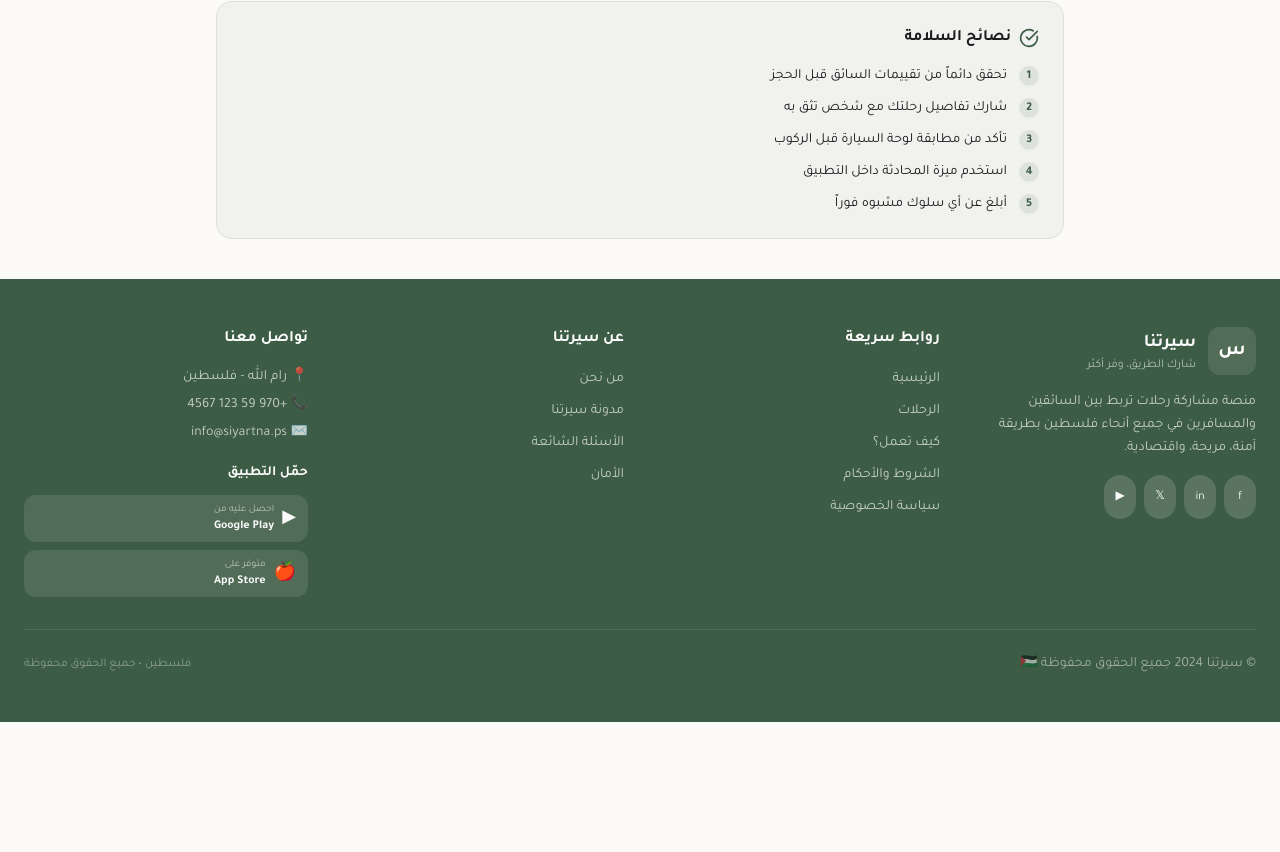
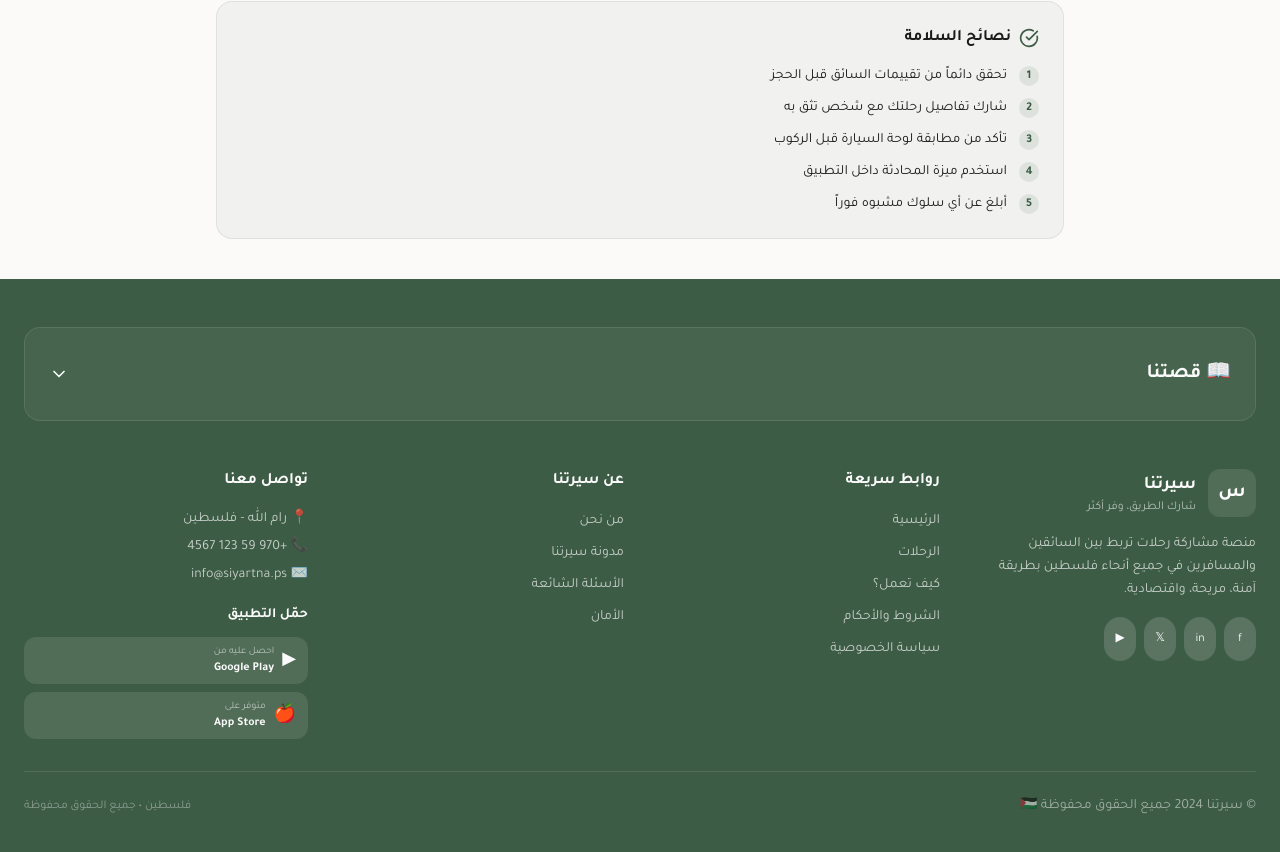
Before and after one commit to souqnamarketplace-max/Mishwar, a React (Vite) app: page /safety in a window 1280 px wide. Shown: the part 802-1654 px from the top of the page. Before the commit the page ends 1524 px from the top, so only its background shows below. Built offline with nearby package versions, Linux system fonts and the light colour scheme; no server answers.

Commit message:
File changes

```diff
--- a/src/components/layout/Footer.jsx
+++ b/src/components/layout/Footer.jsx
@@ -1,5 +1,6 @@
-import React from "react";
+import React, { useState } from "react";
 import { Link } from "react-router-dom";
+import { ChevronDown } from "lucide-react";
 
 const quickLinks = [
   { label: "الرئيسية", path: "/" },
@@ -24,9 +25,58 @@ const socialLinks = [
 ];
 
 export default function Footer() {
+  const [showStory, setShowStory] = useState(false);
+
   return (
     <footer className="bg-primary text-primary-foreground">
       <div className="max-w-7xl mx-auto px-4 sm:px-6 py-12">
+        {/* Our Story Section */}
+        <div className="mb-12 bg-white/5 backdrop-blur-sm rounded-2xl p-6 border border-white/10">
+          <button
+            onClick={() => setShowStory(!showStory)}
+            className="w-full flex items-center justify-between hover:opacity-90 transition-opacity"
+          >
+            <h3 className="text-xl font-bold">📖 قصتنا</h3>
+            <ChevronDown className={`w-5 h-5 transition-transform ${showStory ? 'rotate-180' : ''}`} />
+          </button>
+
+          {showStory && (
+            <div className="mt-4 space-y-4 text-sm text-white/80 leading-relaxed max-h-96 overflow-y-auto">
+              <p>
+                في أوائل عام 2026، لم يكن أحمد خليل يفكر في إطلاق شركة أو بناء منصة—بل كان يحاول فقط التعامل مع تفاصيل الحياة اليومية في فلسطين. بين العمل والتنقل، كان يقضي ساعات طويلة في الانتظار على الحواجز أو في البحث عن وسيلة نقل توصله من مدينة إلى أخرى.
+              </p>
+
+              <p>
+                في كل مرة كان يسافر من رام الله إلى نابلس أو بيت لحم، كان يلاحظ نفس المشهد: سيارات تمر بمقاعد فارغة، وفي المقابل أشخاص ينتظرون لساعات على جانب الطريق. كانت المشكلة واضحة، لكنها بدت وكأنها جزء طبيعي من الواقع.
+              </p>
+
+              <p>
+                في أحد الأيام، تعطلت وسيلة النقل التي كان يعتمد عليها. بعد انتظار طويل، قرر أن يطلب من أحد السائقين المارين توصيلة. وافق السائق، وخلال الطريق بدأ الحديث بينهما. اكتشف أحمد أن السائق يقوم بنفس الرحلة يوميًا تقريبًا، وغالبًا ما تكون سيارته نصف فارغة. في تلك اللحظة، بدأت الفكرة تتشكل.
+              </p>
+
+              <p className="text-white/60 italic">
+                "كم عدد الأشخاص الذين يقومون بنفس الرحلات يوميًا؟ وكم عدد المقاعد الفارغة التي يمكن أن تُستغل؟ ولماذا لا توجد طريقة منظمة لربط هؤلاء ببعضهم؟"
+              </p>
+
+              <p>
+                شارك أحمد هذه الملاحظات مع صديقه يوسف حداد، مهندس البرمجيات. بدأ الاثنان يتخيلان حلًا بسيطًا: منصة تجمع بين السائقين والركاب، مبنية على الثقة، وسهلة الاستخدام، وتناسب طبيعة الحياة في فلسطين.
+              </p>
+
+              <p>
+                في البداية، كانت هناك شكوك. لكن رغم ذلك، قررا البدء. بدأوا بشكل بسيط جدًا—مجموعة صغيرة على وسائل التواصل، تنسيق يدوي للرحلات، وتجربة الفكرة مع الأصدقاء والمعارف. ومع كل رحلة ناجحة، كان الإيمان يكبر.
+              </p>
+
+              <p>
+                ما بدأ كتجربة بسيطة، تحول إلى شيء أكبر بكثير مما توقعوه. لم تعد الفكرة مجرد حل لمشكلة تنقل—بل أصبحت بداية رحلة لبناء مجتمع جديد، حيث يساعد الناس بعضهم البعض، ويعيدون تعريف معنى السفر والتنقل في فلسطين.
+              </p>
+
+              <p className="text-white font-semibold">
+                هذه كانت الشرارة الأولى… والقصة ما زالت تُكتب. 🇵🇸
+              </p>
+            </div>
+          )}
+        </div>
+
         <div className="grid grid-cols-1 md:grid-cols-2 lg:grid-cols-4 gap-8">
 
           {/* Brand */}
```
